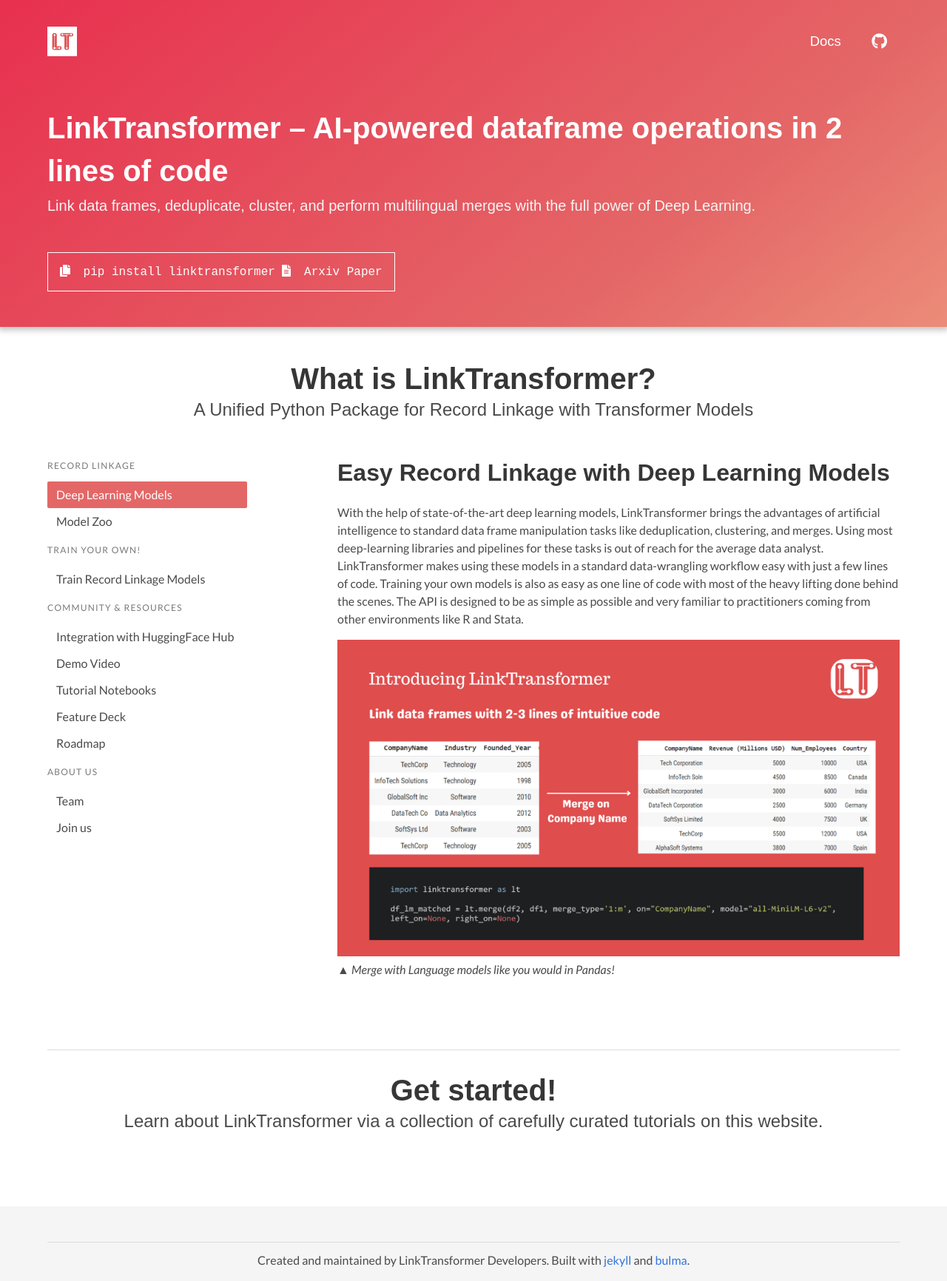
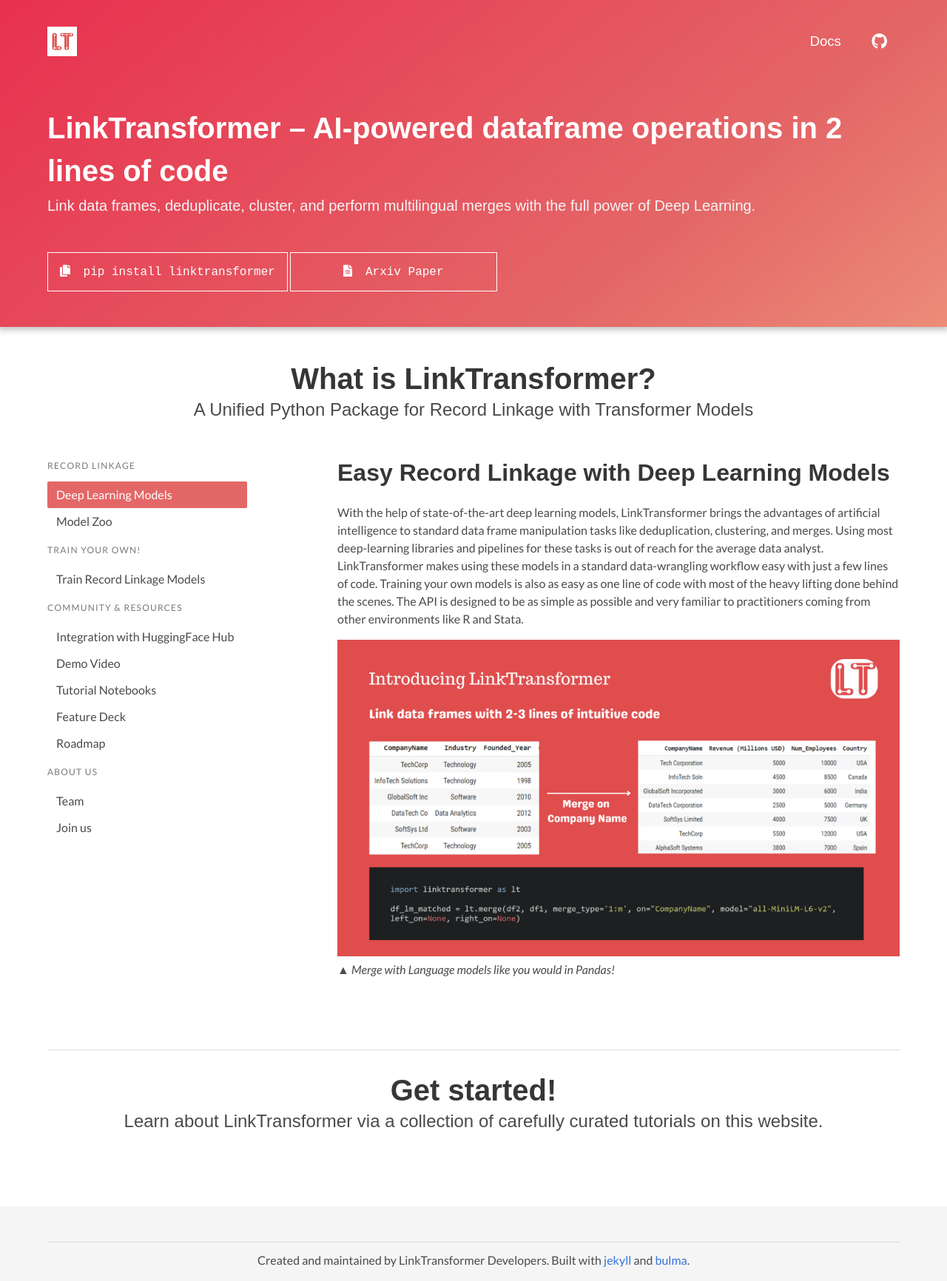
Before and after one commit to linktransformer/linktransformer.github.io, a Jekyll site: the page built from index.html, in a window 1280 px wide. Shown: the whole page at 74% size. Built offline with Jekyll 4.4.1, drawn with Linux system fonts in a browser that asks for light colours; nearby versions of some CDN libraries; some web fonts are replaced; a style sheet for code colours, icons or effects is not loaded.

Commit message:
Update index.html

```diff
--- a/index.html
+++ b/index.html
@@ -39,15 +39,17 @@
                     <i class="fas fa-copy"></i>
                 </span>
                 <span id="pip-install">{{site.data.index.slogan.install}}</span>
-                    <!-- Add a new button for the Arxiv paper -->
-                <a href="https://arxiv.org/abs/2309.00789" target="_blank" class="arxiv-button">
-                    <span class="is-small mr-2">
-                        <i class="fas fa-file-alt"></i>
-                    </span>
-                    Arxiv Paper
-                </a>
             </button>
 
+            <button class="mt-5 install-btn">
+
+           <a href="https://arxiv.org/abs/2309.00789" target="_blank" class="arxiv-button">
+            <span class="is-small mr-2">
+                <i class="fas fa-file-alt"></i>
+            </span>
+            Arxiv Paper
+            </a>
+            </button>
         </div>
     </div>
 </section>
```
